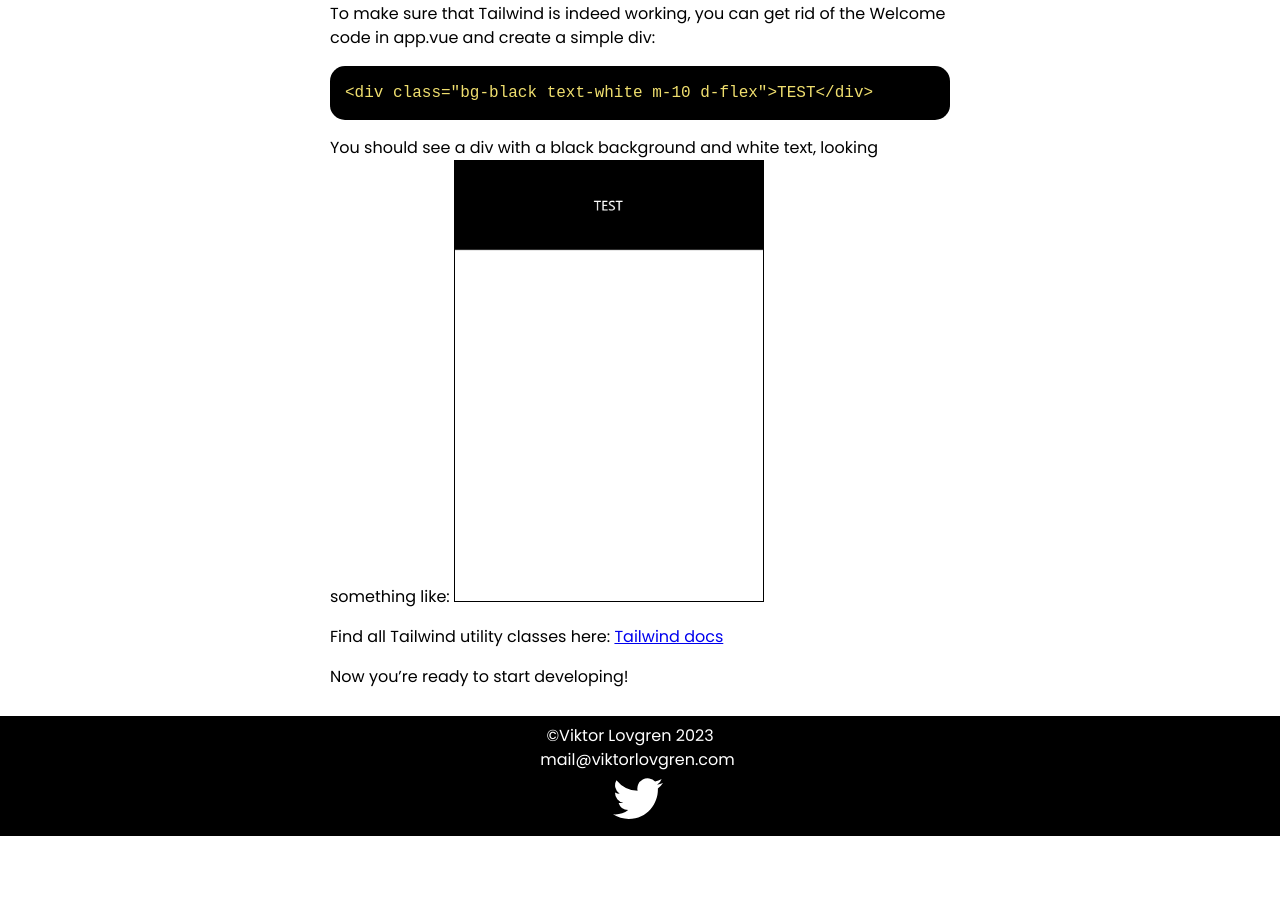
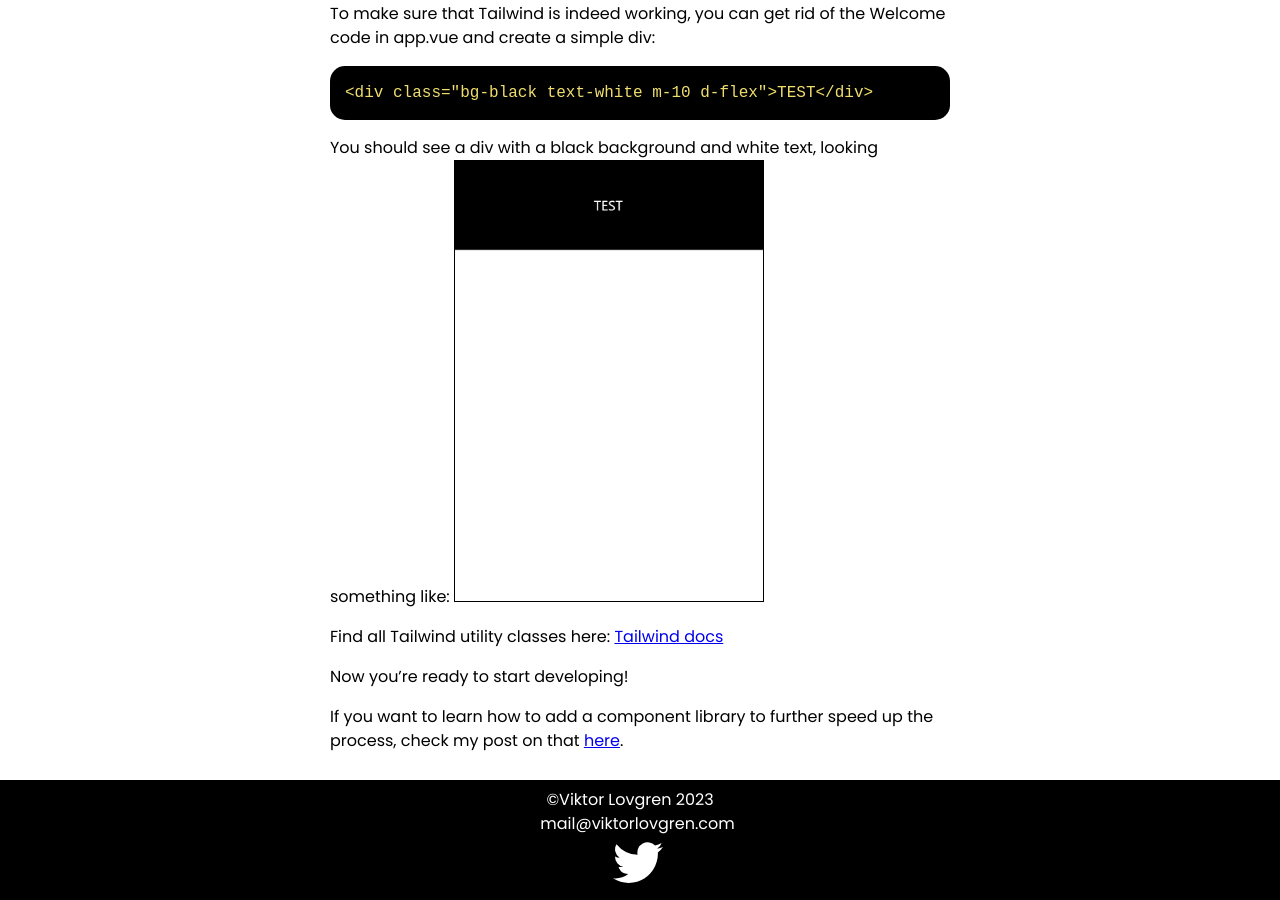
Before and after one commit to leafleaf90/VLblog, a Jekyll site: the page built from _posts/2024-01-10-nuxt-tailwind-quick-start.md, in a window 1280 px wide and 900 px high, scrolled down 2434 px. Built offline with Jekyll 4.4.1, drawn with Linux system fonts in a browser that asks for light colours; some web fonts are replaced; before the commit the page ends 3270 px from its top, so only the background shows below that.

Commit message:
internal links last two posts

```diff
--- a/_posts/2024-01-10-nuxt-tailwind-quick-start.md
+++ b/_posts/2024-01-10-nuxt-tailwind-quick-start.md
@@ -94,3 +94,5 @@
 [Tailwind docs](https://tailwindcss.com/docs/preflight){:target="\_blank"}
 
 Now you’re ready to start developing!
+
+If you want to learn how to add a component library to further speed up the process, check my post on that [here]({% post_url 2024-01-10-daisyui %}).
```
